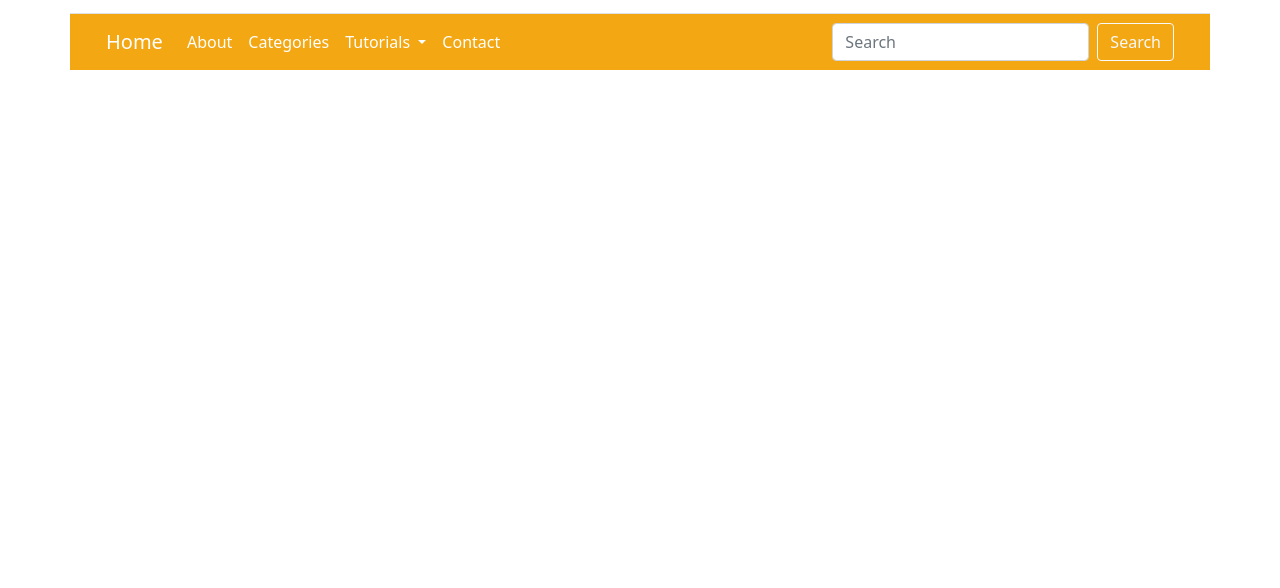
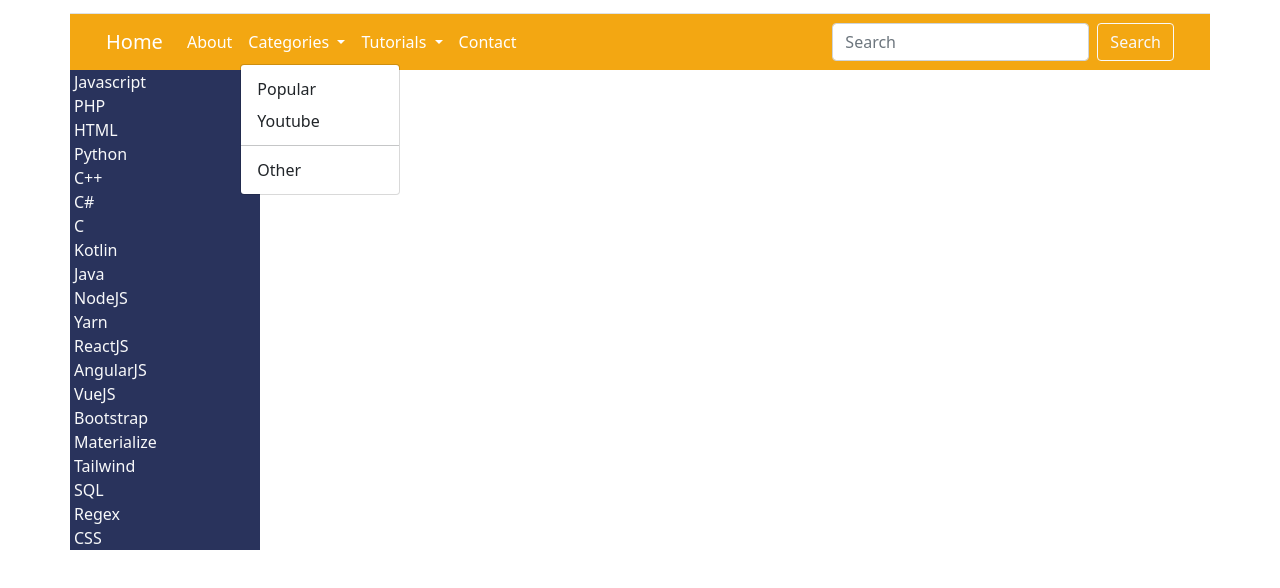
Before and after one commit to zhann1982/linkstack, a website: page index.html in a window 1280 px wide. Both pictures are taken after a click on the button "Categories". Shown: the part 210-798 px from the top of the page. Drawn offline with nearby package versions, Linux system fonts and the light colour scheme.

Commit message:
Main section layout
Writing main section layout with aside

```diff
--- a/css/style.css
+++ b/css/style.css
@@ -13,3 +13,13 @@
 .ff-comfortaa {
     font-family: 'Comfortaa', cursive;
 }
+
+p-0 {
+    padding:0;
+}
+
+@media (max-width: 576px) {
+    .w-xs-z-25p {
+        width: 25%;
+    }
+}
--- a/index.html
+++ b/index.html
@@ -16,11 +16,16 @@
     <!-- custom css -->
     <link rel="stylesheet" href="css/style.css">
 
+    <script defer src="https://cdn.jsdelivr.net/npm/@popperjs/core@2.6.0/dist/umd/popper.min.js" integrity="sha384-KsvD1yqQ1/1+IA7gi3P0tyJcT3vR+NdBTt13hSJ2lnve8agRGXTTyNaBYmCR/Nwi" crossorigin="anonymous"></script>
+    <script defer src="https://cdn.jsdelivr.net/npm/bootstrap@5.0.0-beta2/dist/js/bootstrap.min.js" integrity="sha384-nsg8ua9HAw1y0W1btsyWgBklPnCUAFLuTMS2G72MMONqmOymq585AcH49TLBQObG" crossorigin="anonymous"></script>
+    <script defer src="js/index.js"></script>
+
     <title>Link-Stack</title>
 
 </head>
 <body>
 
+    <!-- Logo Header -->
     <div class="container logo-header border-bottom p-3">
         <div class="row">
             <div class="col-3 col-lg-2  logo-icon">
@@ -32,7 +37,9 @@
             </div>
         </div>
     </div>
-    <div class="container">
+
+    <!-- Navbar -->
+    <div class="container nav-container">
         <div class="row">
             <nav class="navbar navbar-expand-lg navbar-dark bg-z-orange">
                 <div class="container-fluid">
@@ -45,14 +52,22 @@
                       <li class="nav-item">
                         <a class="nav-link active" aria-current="page" href="#">About</a>
                       </li>
-                      <li class="nav-item">
-                        <a class="nav-link text-white" href="#">Categories</a>
+                      <li class="nav-item dropdown">
+                        <a class="nav-link text-white dropdown-toggle" href="#" id="navbarDropdown" role="button" data-bs-toggle="dropdown" aria-expanded="false">
+                          Categories
+                        </a>
+                        <ul class="dropdown-menu" aria-labelledby="navbarDropdown">
+                          <li><a class="dropdown-item" href="#">Popular</a></li>
+                          <li><a class="dropdown-item" href="#">Youtube</a></li>
+                          <li><hr class="dropdown-divider"></li>
+                          <li><a class="dropdown-item" href="#">Other</a></li>
+                        </ul>
                       </li>
                       <li class="nav-item dropdown">
-                        <a class="nav-link text-white dropdown-toggle" href="#" id="navbarDropdown" role="button" data-bs-toggle="dropdown" aria-expanded="false">
+                        <a class="nav-link text-white dropdown-toggle" href="#" id="navbarDropdown1" role="button" data-bs-toggle="dropdown" aria-expanded="false">
                           Tutorials
                         </a>
-                        <ul class="dropdown-menu" aria-labelledby="navbarDropdown">
+                        <ul class="dropdown-menu" aria-labelledby="navbarDropdown1">
                           <li><a class="dropdown-item" href="#">Popular</a></li>
                           <li><a class="dropdown-item" href="#">Youtube</a></li>
                           <li><hr class="dropdown-divider"></li>
@@ -73,9 +88,33 @@
         </div>
     </div>
 
+    <div class="container main-container">
+      <div class="row">
+        <div class="categories d-flex d-sm-block flex-wrap p-0 col-sm-3 col-md-2 bg-z-gray">
+          <a class="d-block w-xs-z-25p link-light text-decoration-none" href="#"><div class="category-link px-1">Javascript</div></a>
+          <a class="d-block w-xs-z-25p link-light text-decoration-none" href="#"><div class="category-link px-1">PHP</div></a>
+          <a class="d-block w-xs-z-25p link-light text-decoration-none" href="#"><div class="category-link px-1">HTML</div></a>
+          <a class="d-block w-xs-z-25p link-light text-decoration-none" href="#"><div class="category-link px-1">Python</div></a>
+          <a class="d-block w-xs-z-25p link-light text-decoration-none" href="#"><div class="category-link px-1">C++</div></a>
+          <a class="d-block w-xs-z-25p link-light text-decoration-none" href="#"><div class="category-link px-1">C#</div></a>
+          <a class="d-block w-xs-z-25p link-light text-decoration-none" href="#"><div class="category-link px-1">C</div></a>
+          <a class="d-block w-xs-z-25p link-light text-decoration-none" href="#"><div class="category-link px-1">Kotlin</div></a>
+          <a class="d-block w-xs-z-25p link-light text-decoration-none" href="#"><div class="category-link px-1">Java</div></a>
+          <a class="d-block w-xs-z-25p link-light text-decoration-none" href="#"><div class="category-link px-1">NodeJS</div></a>
+          <a class="d-block w-xs-z-25p link-light text-decoration-none" href="#"><div class="category-link px-1">Yarn</div></a>
+          <a class="d-block w-xs-z-25p link-light text-decoration-none" href="#"><div class="category-link px-1">ReactJS</div></a>
+          <a class="d-block w-xs-z-25p link-light text-decoration-none" href="#"><div class="category-link px-1">AngularJS</div></a>
+          <a class="d-block w-xs-z-25p link-light text-decoration-none" href="#"><div class="category-link px-1">VueJS</div></a>
+          <a class="d-block w-xs-z-25p link-light text-decoration-none" href="#"><div class="category-link px-1">Bootstrap</div></a>
+          <a class="d-block w-xs-z-25p link-light text-decoration-none" href="#"><div class="category-link px-1">Materialize</div></a>
+          <a class="d-block w-xs-z-25p link-light text-decoration-none" href="#"><div class="category-link px-1">Tailwind</div></a>
+          <a class="d-block w-xs-z-25p link-light text-decoration-none" href="#"><div class="category-link px-1">SQL</div></a>
+          <a class="d-block w-xs-z-25p link-light text-decoration-none" href="#"><div class="category-link px-1">Regex</div></a>
+          <a class="d-block w-xs-z-25p link-light text-decoration-none" href="#"><div class="category-link px-1">CSS</div></a>
+        </div>
+      </div>
+    </div>
 
-    <script src="https://cdn.jsdelivr.net/npm/@popperjs/core@2.6.0/dist/umd/popper.min.js" integrity="sha384-KsvD1yqQ1/1+IA7gi3P0tyJcT3vR+NdBTt13hSJ2lnve8agRGXTTyNaBYmCR/Nwi" crossorigin="anonymous"></script>
-    <script src="https://cdn.jsdelivr.net/npm/bootstrap@5.0.0-beta2/dist/js/bootstrap.min.js" integrity="sha384-nsg8ua9HAw1y0W1btsyWgBklPnCUAFLuTMS2G72MMONqmOymq585AcH49TLBQObG" crossorigin="anonymous"></script>
-    <script src="js/index.js"></script>
+
 </body>
 </html>
```
